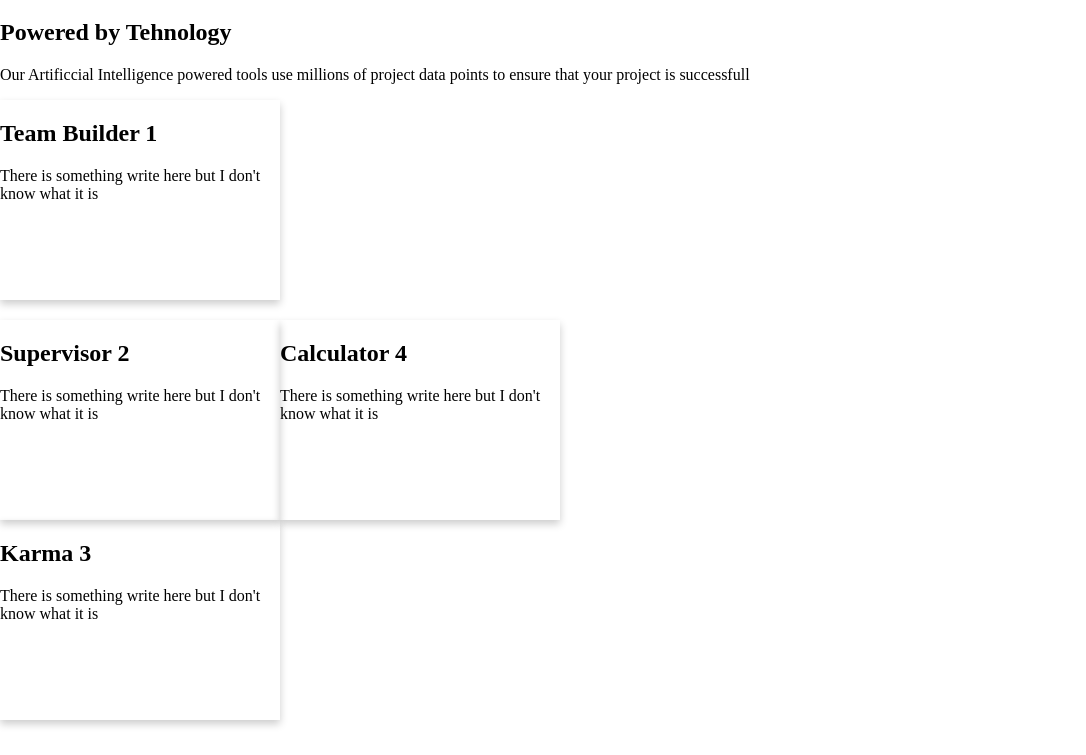
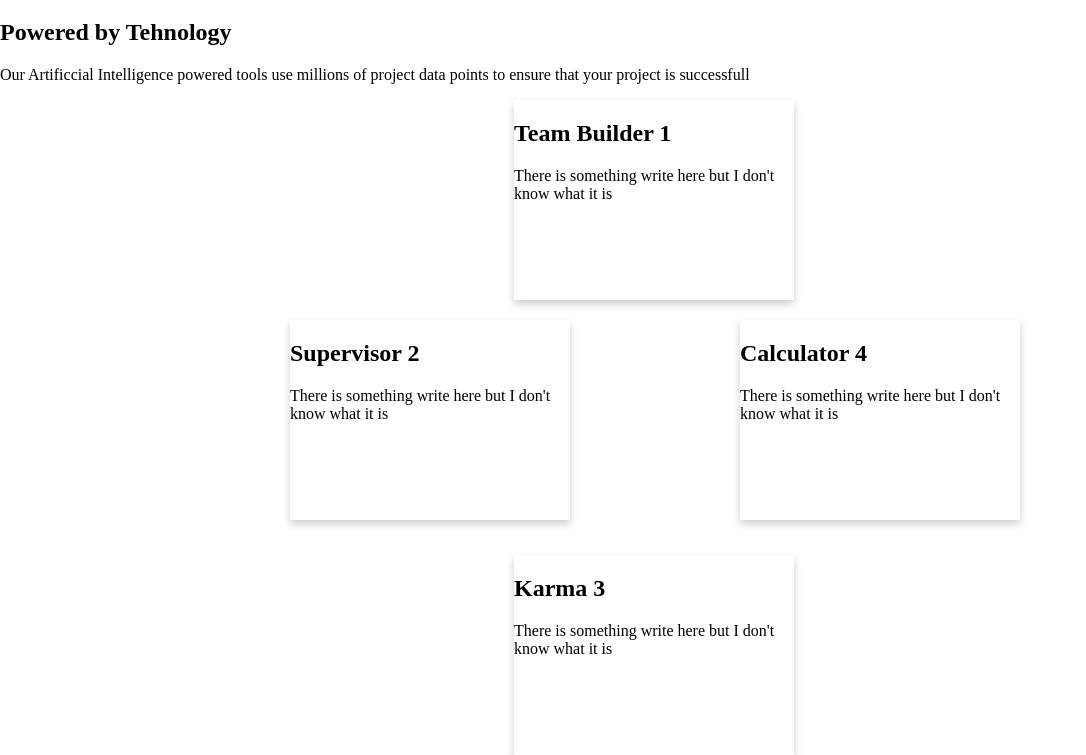
Before and after one commit to tatamartinsg/FourCardFeatureSection, a plain HTML site: page index.html in a window 1280 px wide. Shown: the part 61-816 px from the top of the page, without its empty margins (0-1086 px from the left). Drawn offline with Linux system fonts and the light colour scheme.

Commit message:
Aprendendo mais sobre CSS Grid e colocando em prática

```diff
--- a/index.css
+++ b/index.css
@@ -13,20 +13,25 @@ html,body{
 
 .container{
     display: grid;
-    grid-template-columns: 0fr 4fr;
+    grid-template-columns: 450px 250px;
     grid-template-rows: 220px;
     grid-template-areas: "card1 card1"
                          "card2 card4"
                          "card3 card3";
+   justify-content: center;
+
 }
 .div-card1{
    grid-area: card1;
+   margin-left: 32%;
 }
 .div-card2{
     grid-area: card2;
  }
  .div-card3{
     grid-area: card3;
+    margin-top: 5%;
+    margin-left: 32%;
  }
  .div-card{
     grid-area: card4;
```
